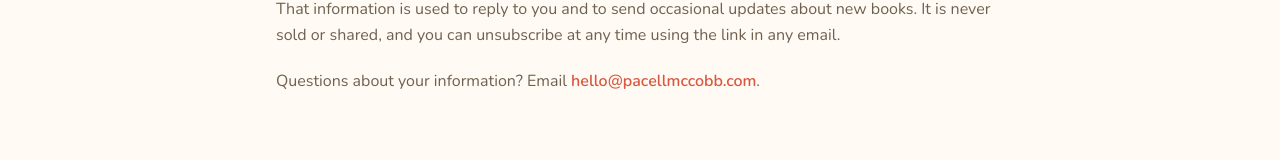
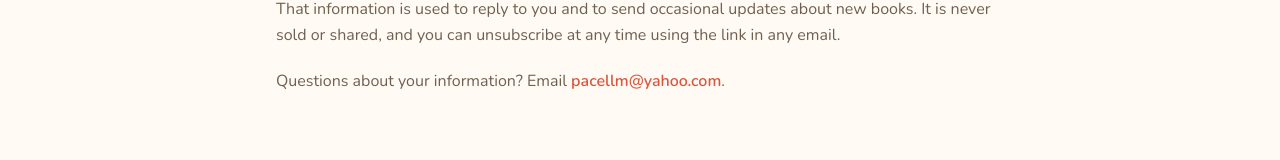
Before and after one commit to vvspower/Pacell-website, a Next.js app: page /privacy in a window 1280 px wide. Shown: the part 325-485 px from the top of the page. Built offline with nearby package versions, Linux system fonts and the light colour scheme.

Commit message:
updated email

```diff
--- a/app/components/SiteFooter.js
+++ b/app/components/SiteFooter.js
@@ -26,7 +26,7 @@ const socials = [
   },
   {
     label: "Email",
-    href: "mailto:hello@pacellmccobb.com",
+    href: "mailto:pacellm@yahoo.com",
     path: "M2 5h16v10H2z M2 5l8 6 8-6",
   },
 ];
--- a/app/privacy/page.js
+++ b/app/privacy/page.js
@@ -22,10 +22,10 @@ export default function PrivacyPage() {
         <p>
           Questions about your information? Email{" "}
           <a
-            href="mailto:hello@pacellmccobb.com"
+            href="mailto:pacellm@yahoo.com"
             className="font-semibold text-coral hover:underline"
           >
-            hello@pacellmccobb.com
+            pacellm@yahoo.com
           </a>
           .
         </p>
```
